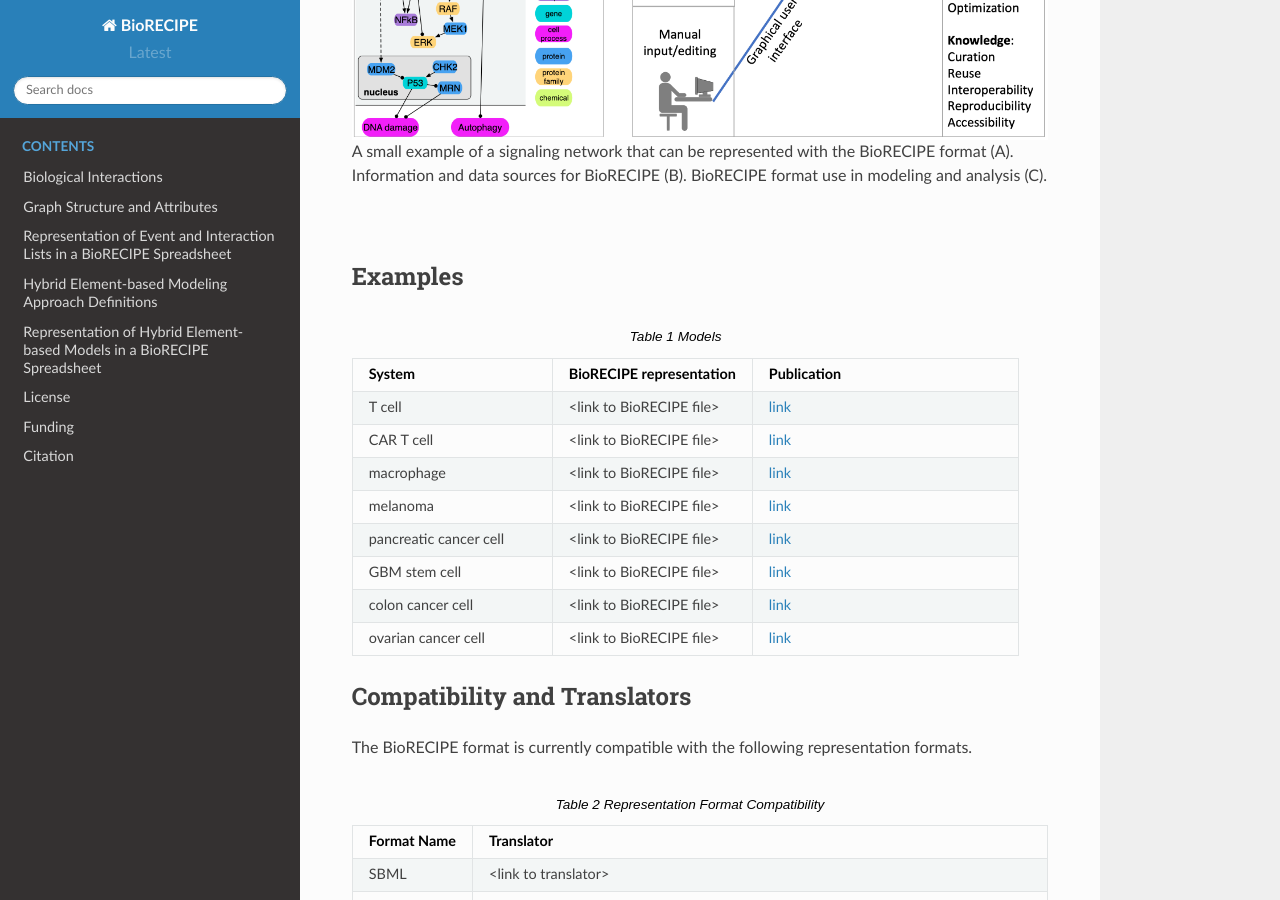
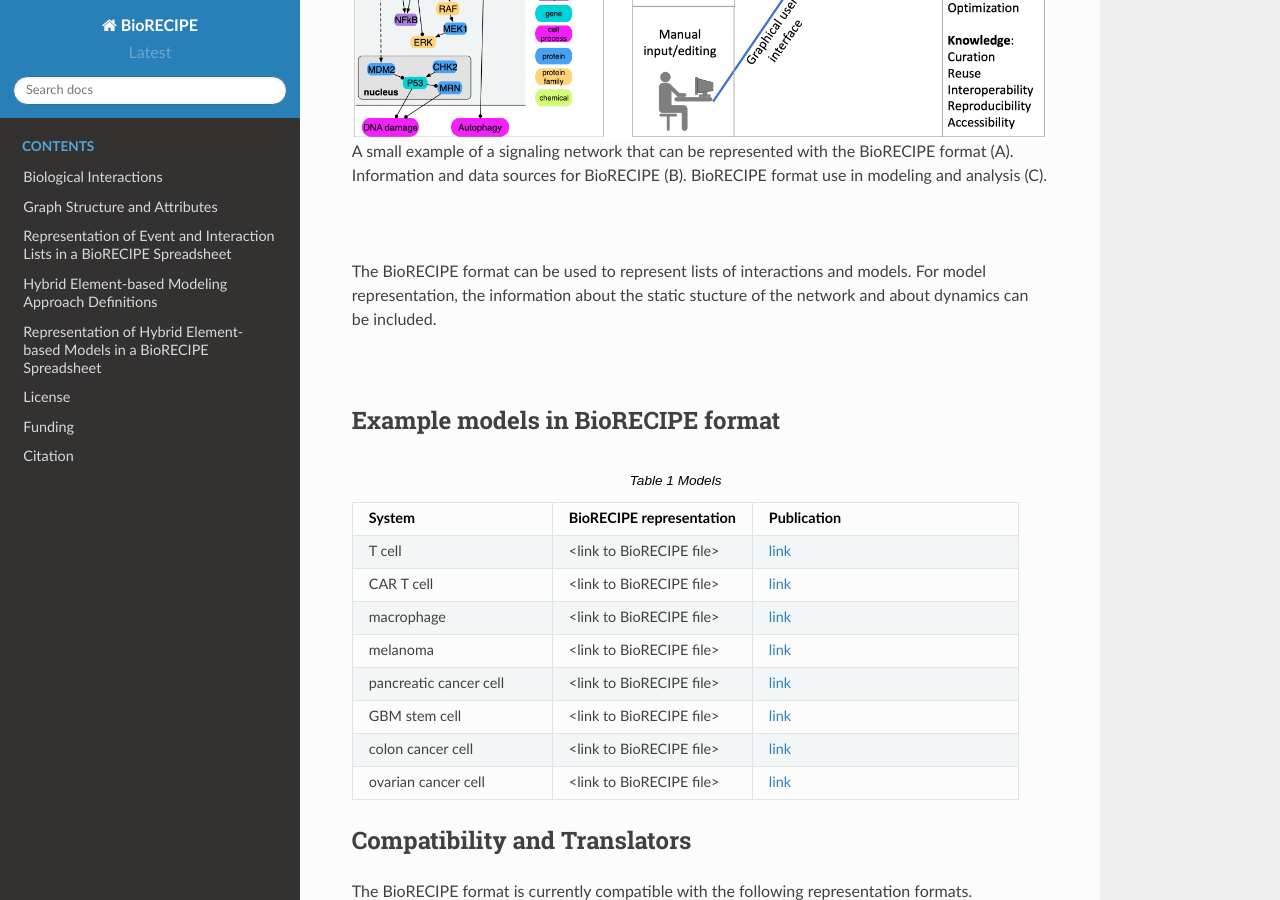
Before and after one commit to pitt-miskov-zivanov-lab/BioRECIPE, a Sphinx documentation site: the page built from docs/index.rst, in a window 1280 px wide and 900 px high, scrolled down 696 px. Built offline with Sphinx 7.4.7 and the Read the Docs theme 2.0.0, drawn with Linux system fonts in a browser that asks for light colours.

Commit message:
Update index.rst

```diff
--- a/docs/index.rst
+++ b/docs/index.rst
@@ -18,9 +18,12 @@ A small example of a signaling network that can be represented with the BioRECIP
 
 |
 
+The BioRECIPE format can be used to represent lists of interactions and models. For model representation, the information about the static stucture of the network and about dynamics can be included.
 
-Examples
----------------------
+|
+
+Example models in BioRECIPE format
+----------------------------------
 
 .. csv-table:: Models
     :header: System, BioRECIPE representation, Publication
```
